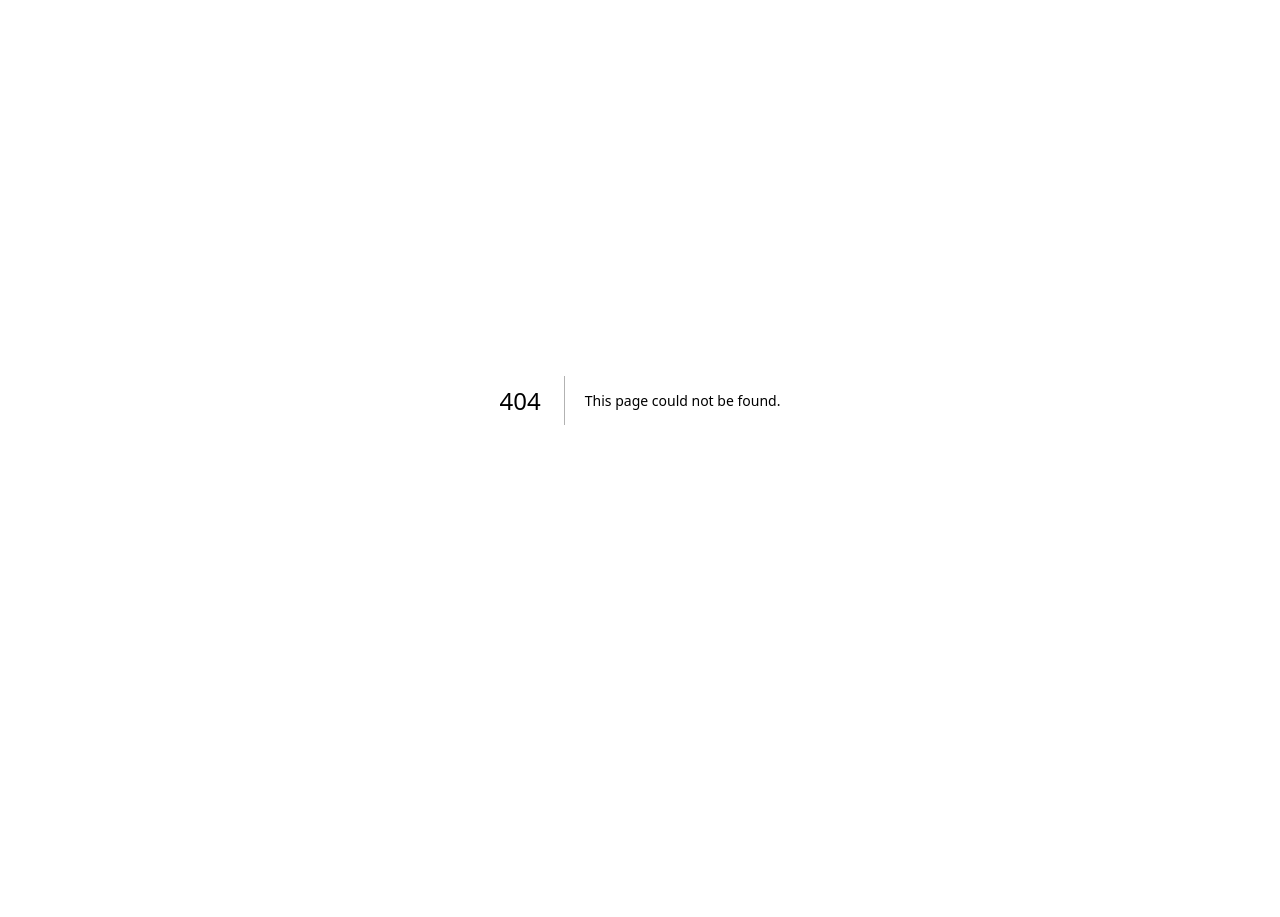
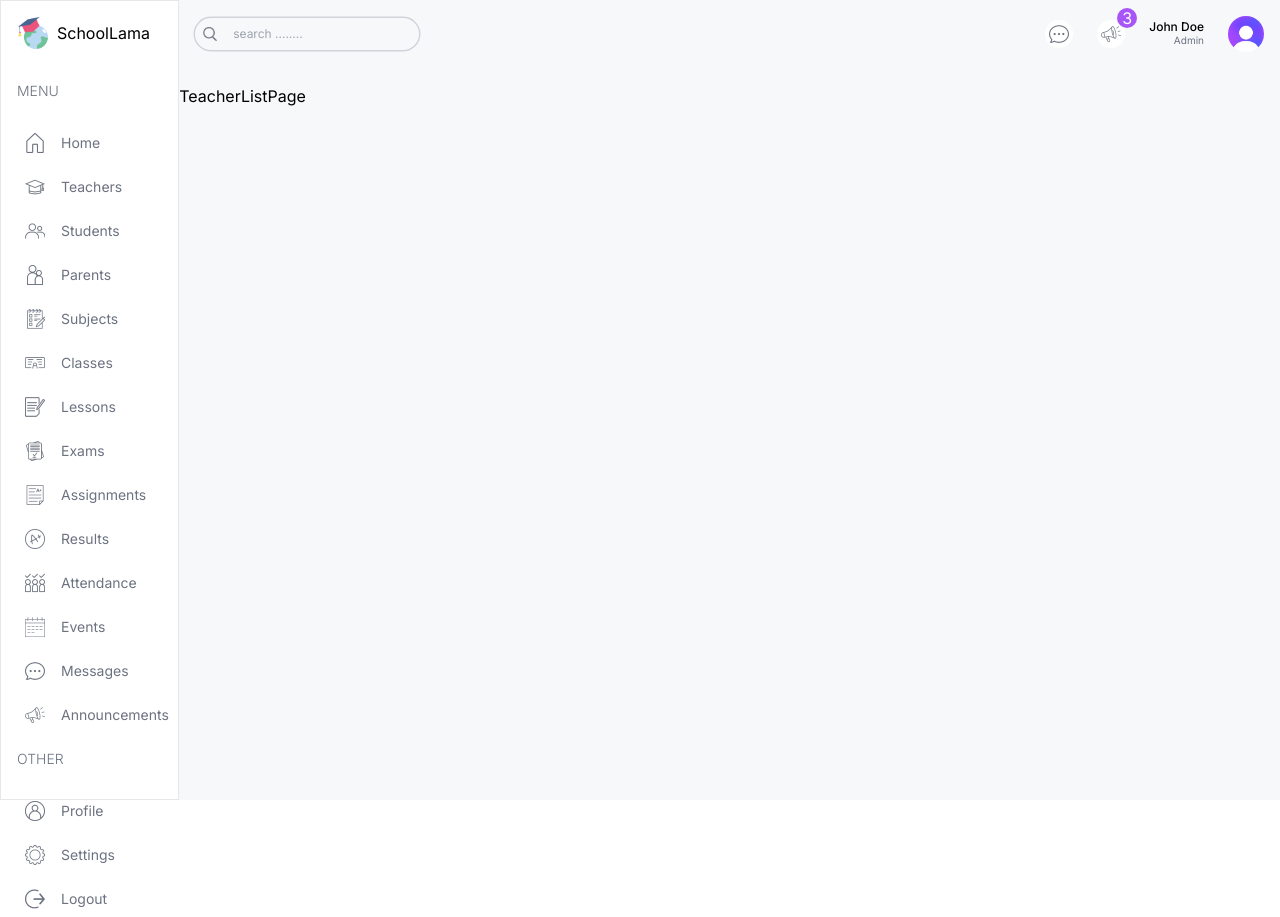
Before and after one commit to kaziabulhasib/sm-dashboard, a Next.js app: page /list/teachers in a window 1280 px wide. Before the commit this address had no page. Before the commit the page ends 800 px from the top, so only its background shows below. Built offline with nearby package versions, Linux system fonts and the light colour scheme.

Commit message:
teacher list page created

```diff
--- /dev/null
+++ b/src/app/(dashbaord)/list/teachers/page.tsx
@@ -0,0 +1,5 @@
+const TeacherListPage = () => {
+  return <div className=''>TeacherListPage</div>;
+};
+
+export default TeacherListPage;
```
